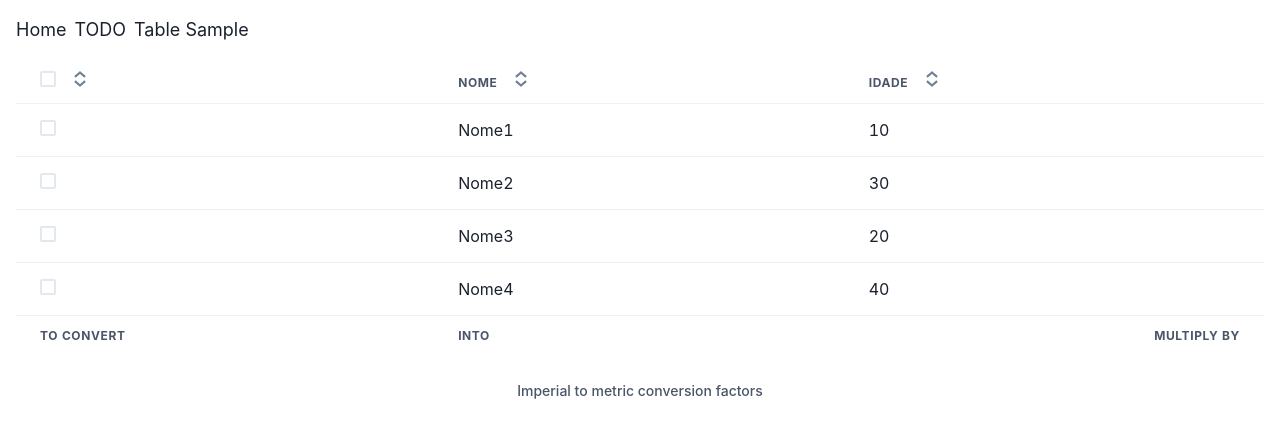
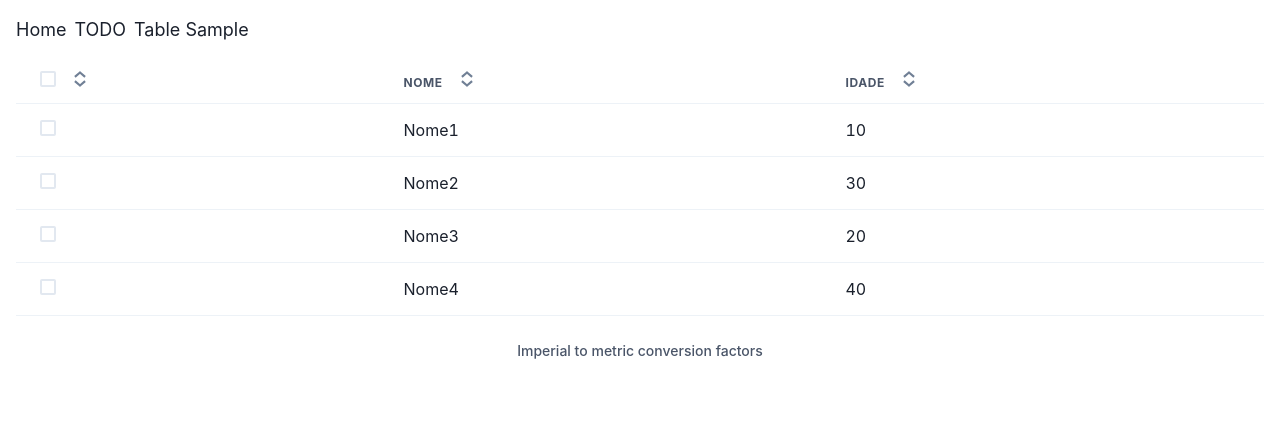
Before and after one commit to Ricnaga/react-templates, a React (Create React App) app: page /table in a window 1280 px wide. Shown: the top 438 px of the page. Built offline with nearby package versions, Linux system fonts and the light colour scheme.

Commit message:
refactor(Table): Ajustes de component

```diff
--- a/src/shared/components/Table/Table.tsx
+++ b/src/shared/components/Table/Table.tsx
@@ -5,7 +5,6 @@ import {
   TableCaption,
   TableContainer,
   Tbody,
-  Tfoot,
   Th,
   Thead,
   Tr,
@@ -64,14 +63,12 @@ export function Table<T extends Data, Extra extends string = ''>({
             {header.map((value) => (
               <Th key={value.header.toString()} colSpan={value.colSpan ?? 1}>
                 {value.title}{' '}
-                {typeof value.header !== 'function' && (
                 <DirectionIconButton
                   sortField={sortField}
                   fieldName={value.header}
                   order={order}
                   onChangeDirection={() => onOrderBy(value.header as keyof T)}
                 />
-                )}
               </Th>
             ))}
           </Tr>
@@ -81,13 +78,6 @@ export function Table<T extends Data, Extra extends string = ''>({
             <Tr key={Math.random().toString()}>{children(value)}</Tr>
           ))}
         </Tbody>
-        <Tfoot>
-          <Tr>
-            <Th>To convert</Th>
-            <Th>into</Th>
-            <Th isNumeric>multiply by</Th>
-          </Tr>
-        </Tfoot>
       </ChakraTable>
     </TableContainer>
   );
```
Lines whose indentation alone changed are shown as unchanged.
